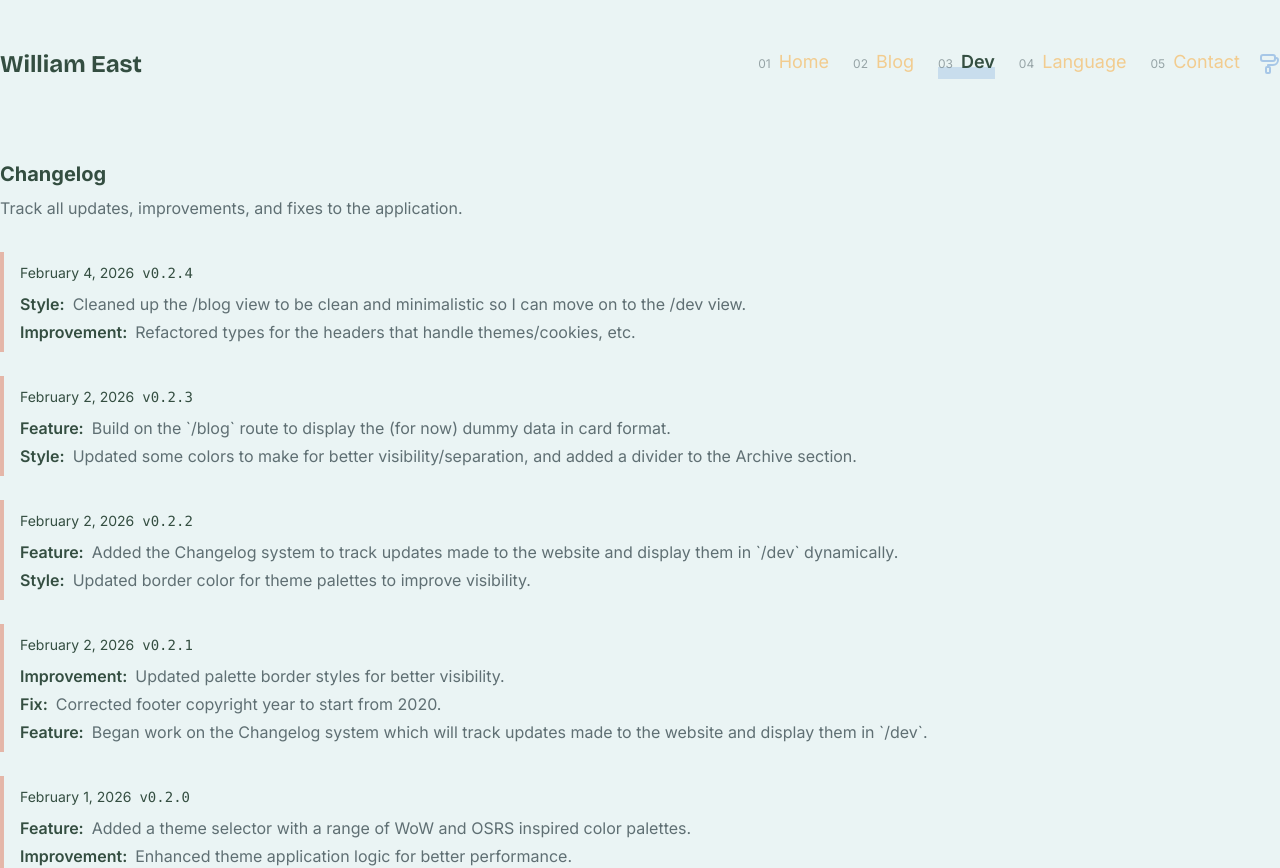
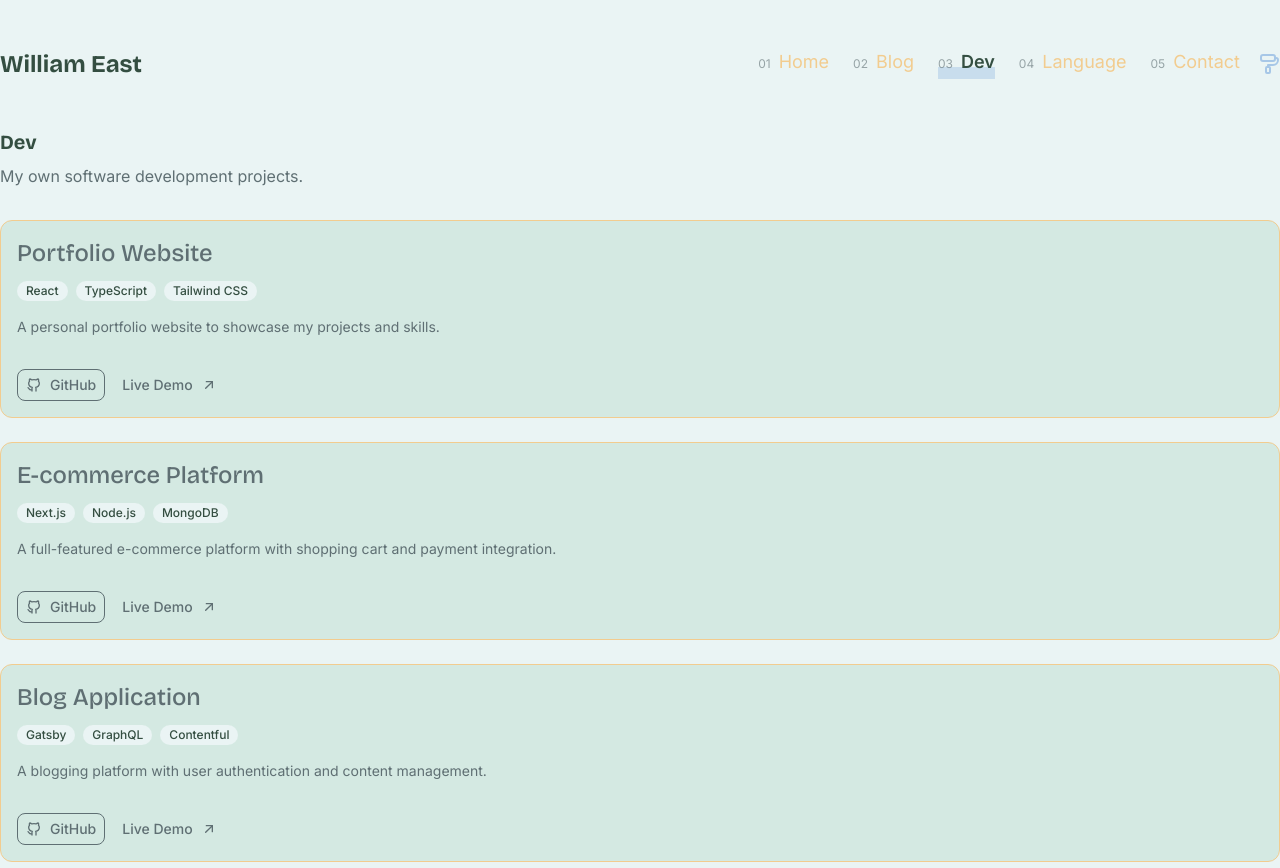
Before and after one commit to wjbetech/blogfolio, a Next.js app: page /dev in a window 1280 px wide. Shown: the top 868 px of the page. Built offline with nearby package versions, Linux system fonts and the light colour scheme.

Commit message:
feat/dev-page: Built out the initial /dev route portfolio item cards

```diff
--- a/src/app/dev/page.tsx
+++ b/src/app/dev/page.tsx
@@ -1,12 +1,76 @@
 import { getChangelogEntries } from "@/lib/changelog/entryParser";
 import ChangelogEntry from "@/components/ChangelogEntry/ChangelogEntry";
+import Link from "next/link";
+import { IconArrowUpRight } from "@tabler/icons-react";
+import { IconBrandGithub } from "@tabler/icons-react";
+import { Badge } from "@/components/ui/badge";
+import { Button } from "@/components/ui/button";
+import { Separator } from "@/components/ui/separator";
+import { mockProjects } from "../data/projects";
+import { Card, CardContent, CardFooter, CardHeader, CardTitle } from "@/components/ui/card";
 
 export default function DevPage() {
   const entries = getChangelogEntries();
   return (
-    <div className="container mx-auto py-8 max-w-7xl">
-      <h1 className="text-xl font-bold mb-2 text-headline">Changelog</h1>
-      <p className="text-paragraph mb-8">Track all updates, improvements, and fixes to the application.</p>
+    <div className="container mx-auto max-w-7xl">
+      <section>
+        <h1 className="text-xl font-bold mb-2 text-headline font-serif">Dev</h1>
+        <p className="text-paragraph mb-8">My own software development projects.</p>
+
+        <div>
+          {mockProjects.map((project) => {
+            return (
+              <Card key={project.title} className="mb-6 bg-bg-200 border border-accent-200 p-4 transition-transform">
+                <CardHeader>
+                  <Link href={project.link ?? "#"} target={project.link ? "_blank" : "_self"} rel="noopener noreferrer">
+                    <CardTitle className="text-2xl font-serif">{project.title}</CardTitle>
+                  </Link>
+                  {project.tech && (
+                    <div className="flex flex-wrap gap-2 mt-2">
+                      {project.tech.map((tag) => (
+                        <Badge key={tag} className="bg-bg-100 text-headline">
+                          {tag}
+                        </Badge>
+                      ))}
+                    </div>
+                  )}
+                </CardHeader>
+                <CardContent className="text-paragraph">{project.description}</CardContent>
+                <CardFooter>
+                  <div className="flex items-center gap-4">
+                    {project.link && (
+                      <Button
+                        asChild
+                        variant="outline"
+                        className="flex items-center gap-2 p-2 hover:bg-accent-200 hover:text-headline">
+                        <Link href={project.link} target="_blank" rel="noopener noreferrer">
+                          <IconBrandGithub className="w-4 h-4" />
+                          GitHub
+                        </Link>
+                      </Button>
+                    )}
+                    {project.link && (
+                      <Button asChild variant="default" className="flex items-center gap-2">
+                        <Link href={project.link} target="_blank" rel="noopener noreferrer">
+                          Live Demo
+                          <IconArrowUpRight className="w-4 h-4" />
+                        </Link>
+                      </Button>
+                    )}
+                  </div>
+                </CardFooter>
+              </Card>
+            );
+          })}
+        </div>
+      </section>
+
+      <Separator className="bg-accent-100/40 mb-8" />
+
+      {/* the changelog for the blogfolio website */}
+      <section>
+        <h1 className="text-xl font-bold mb-2 text-headline font-serif">Changelog</h1>
+        <p className="text-paragraph mb-8">Track all updates, improvements, and fixes to this application.</p>
 
         <div className="space-y-6">
           {entries.map((entry, idx) => (
@@ -15,6 +79,7 @@ export default function DevPage() {
         </div>
 
         {entries.length === 0 && <p className="text-center text-paragraph/50 py-12">No changelog entries yet.</p>}
+      </section>
     </div>
   );
 }
--- a/src/components/ui/card.tsx
+++ b/src/components/ui/card.tsx
@@ -58,9 +58,7 @@ function CardContent({ className, ...props }: React.ComponentProps<"div">) {
 }
 
 function CardFooter({ className, ...props }: React.ComponentProps<"div">) {
-  return (
-    <div data-slot="card-footer" className={cn("bg-muted/50 py-4 flex items-center mt-6", className)} {...props} />
-  );
+  return <div data-slot="card-footer" className={cn("bg-muted/50 py-4 flex items-center", className)} {...props} />;
 }
 
 export { Card, CardHeader, CardFooter, CardTitle, CardAction, CardDescription, CardContent };
```
Lines whose indentation alone changed are shown as unchanged.
